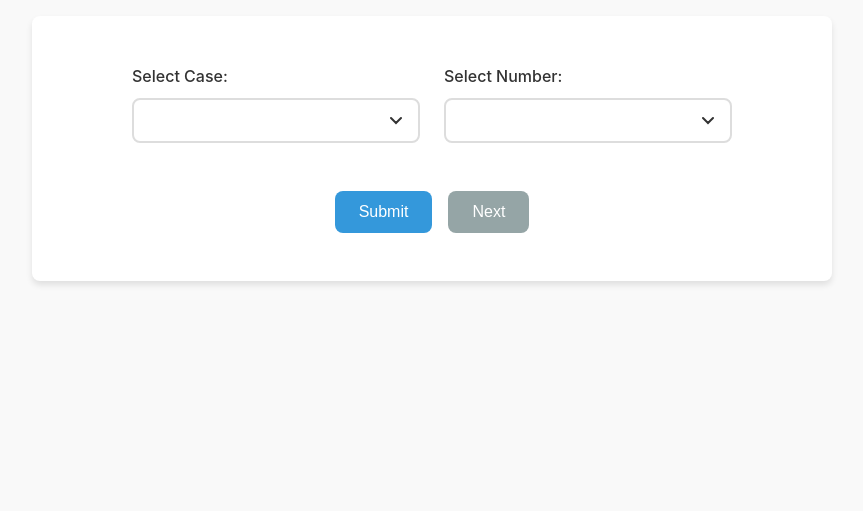
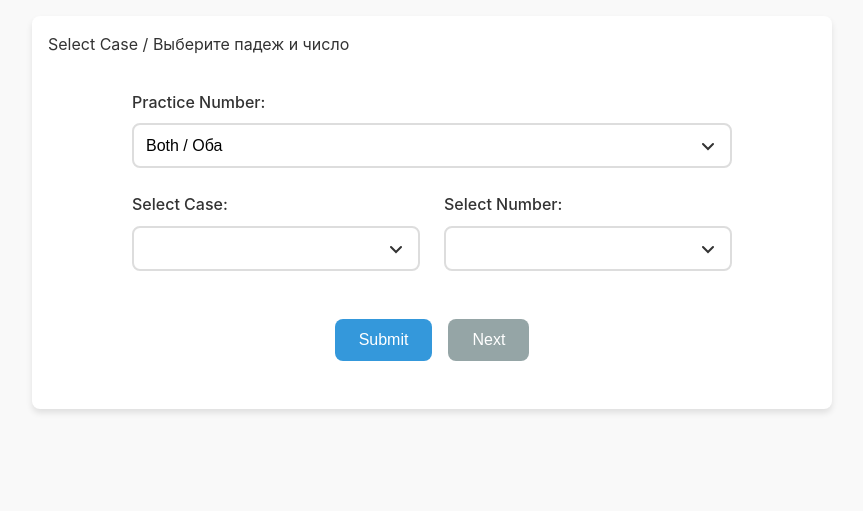
Before and after one commit to Zvord/ours-everything, a Flask app: template templates/backward_drill.html in a window 1280 px wide. Shown: the part 134-645 px from the top of the page, without its empty margins (208-1071 px from the left). Run offline with Flask 3, Linux system fonts and the light colour scheme; the template is opened without the code that fills it, so the values that code supplies are empty.

Commit message:
Add number selection for backward drill

```diff
--- a/templates/backward_drill.html
+++ b/templates/backward_drill.html
@@ -8,11 +8,22 @@
     <div class="drill-container">
         <div class="drill-content">
             <div class="drill-instruction">
-                <p>{{ t.select_case_and_number }}</p>
+                <p>{{ t.select_case_and_number if t.select_case_and_number is defined else "Select Case / Выберите падеж и число" }}</p>
                 <h2 class="inflected-word">{{ inflected_word }}</h2>
             </div>
 
             <form method="POST" class="drill-form">
+                <!-- New Number Mode Selection -->
+                <div class="form-group">
+                    <label for="number_mode">{{ t.number_mode if t.number_mode is defined else "Practice Number:" }}</label>
+                    <select id="number_mode" class="form-select">
+                        <option value="both" {% if number_mode is defined and number_mode == 'both' %}selected{% endif %}>Both / Оба</option>
+                        <option value="singular" {% if number_mode is defined and number_mode == 'singular' %}selected{% endif %}>Only singular / Только единственное число</option>
+                        <option value="plural" {% if number_mode is defined and number_mode == 'plural' %}selected{% endif %}>Only plural / Только множественное число</option>
+                    </select>
+                <input type="hidden" id="number_mode_hidden" name="number_mode" value="{{ number_mode if number_mode is defined else 'both' }}">
+                </div>
+
                 <div class="select-group">
                     <div class="form-group">
                         <label for="selected_case">{{ t.select_cases if t.select_cases is defined else "Select Case:" }}</label>
@@ -42,15 +53,42 @@
                     <button type="submit" name="action" value="next" class="btn btn-secondary">{{ t.next if t.next is defined else "Next" }}</button>
                 </div>
 
-{% if feedback or submitted_answer %}
+                {% if feedback or submitted_answer %}
                 <p class="feedback {% if 'Correct' in feedback or 'Правильно' in feedback %}feedback-correct{% else %}feedback-incorrect{% endif %}">
                     {% if submitted_answer %}
                         {{ t.your_answer }}: {{ submitted_answer }}<br>
                     {% endif %}
                     {{ feedback }}
                 </p>
-{% endif %}
+                {% endif %}
             </form>
         </div>
     </div>
+    <script>
+        (function() {
+            var numberModeSelect = document.getElementById('number_mode');
+            var numberSelect = document.getElementById('selected_number');
+            var hiddenField = document.getElementById('number_mode_hidden');
+            var form = document.querySelector('.drill-form');
+
+            function toggleNumberSelect() {
+                hiddenField.value = numberModeSelect.value;
+                if(numberModeSelect.value === 'both') {
+                    numberSelect.disabled = false;
+                } else {
+                    numberSelect.disabled = true;
+                    numberSelect.value = numberModeSelect.value;
+                }
+            }
+
+            numberModeSelect.addEventListener('change', toggleNumberSelect);
+            form.addEventListener('submit', function() {
+                // Ensure the hidden field is updated on form submission
+                hiddenField.value = numberModeSelect.value;
+            });
+
+            // Initialize on page load
+            toggleNumberSelect();
+        })();
+    </script>
 {% endblock %}
```
Also changed, not shown: routes.py (+13 -1 lines).
